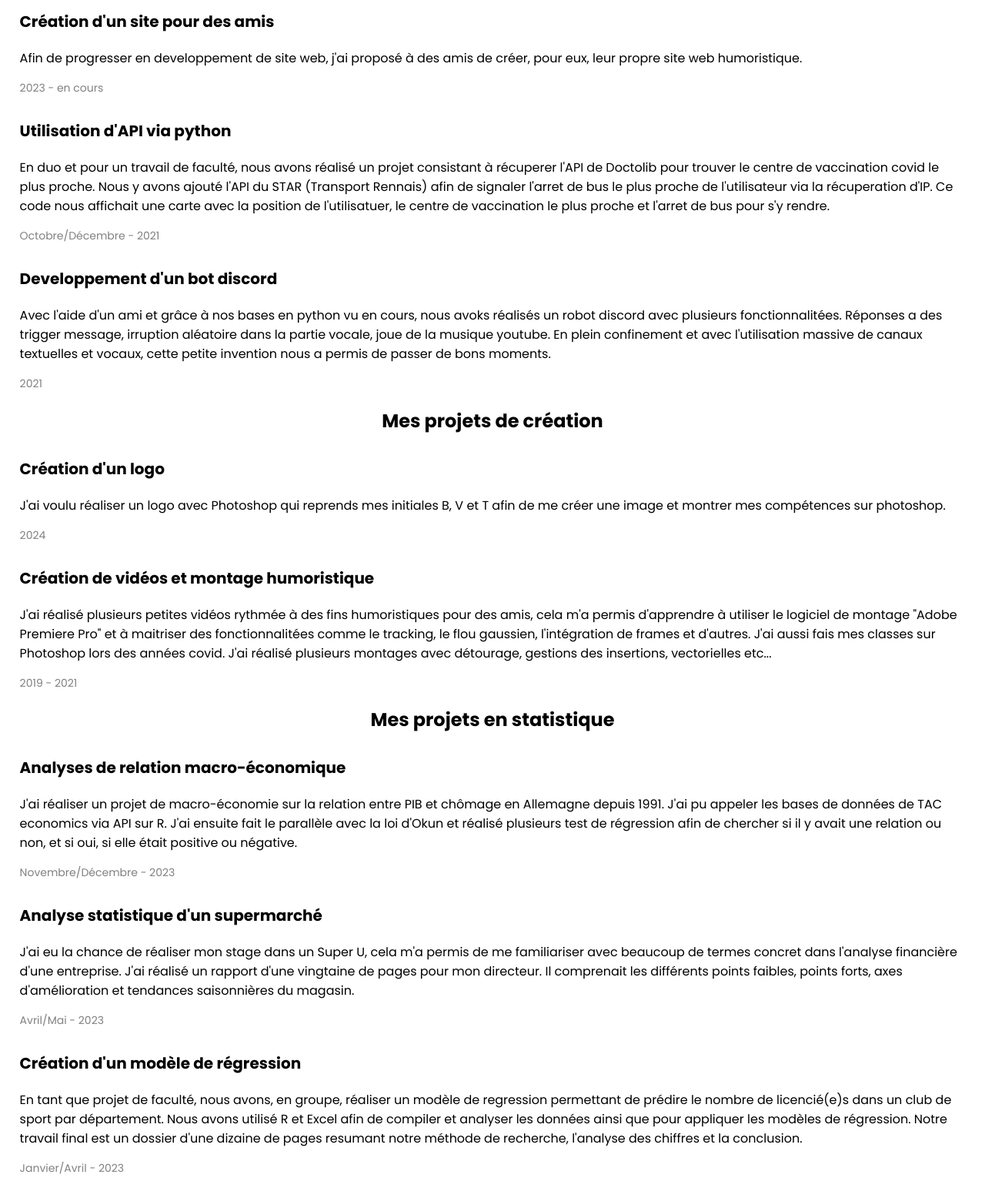
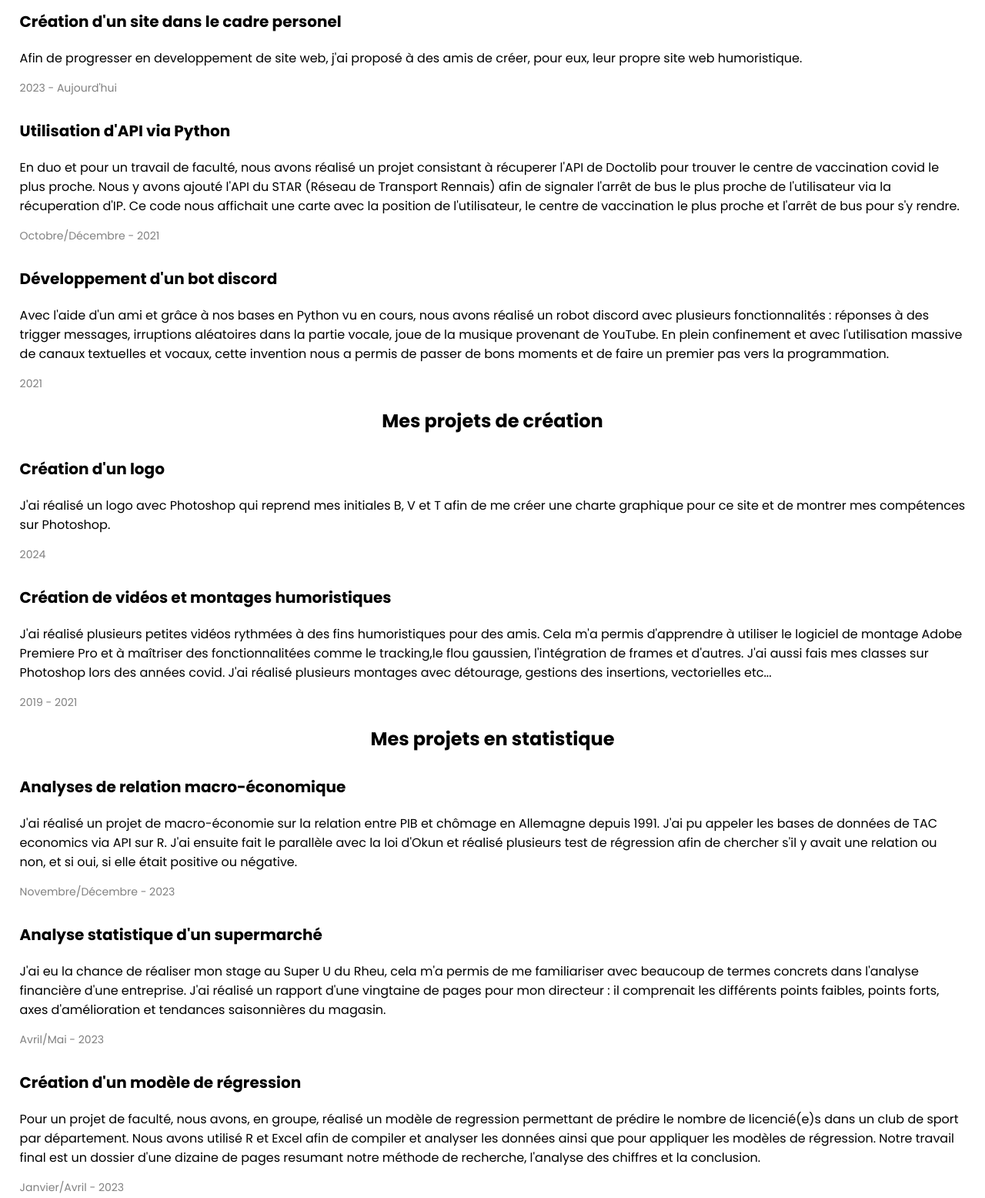
Before and after one commit to briacvt/briacvt.github.io, a plain HTML site: page projets.html in a window 1280 px wide. Shown: the part 462-2018 px from the top of the page at 77% size. Drawn offline with Linux system fonts and the light colour scheme.

Commit message:
Add files via upload

```diff
--- a/projets.html
+++ b/projets.html
@@ -36,36 +36,30 @@
     <div class="section-container" id="developpement">
       <section>
 
-        <h2> Mes projets de developpement</h2>
+        <h2> Mes projets de développement</h2>
 
         <h3>Création de ce site</h3>
-        <p>Developpement de mon site portfolio en HTML/CSS afin de centraliser et faciliter l'accès à mes experiences,
-          mes
-          projets et mon parcours personnel. </p>
+        <p>Développement de mon site portfolio en HTML/CSS afin de centraliser et faciliter l'accès à mes expériences,
+          mes projets et mon parcours personnel. </p>
         <p class="date"> 2024 </p>
 
-        <h3> Création d'un site pour des amis</h3>
-        <p> Afin de progresser en developpement de site web, j'ai proposé à des amis de créer, pour eux, leur propre
-          site
-          web humoristique. </p>
-        <p class="date"> 2023 - en cours </p>
+        <h3>Création d'un site dans le cadre personel</h3>
+        <p>Afin de progresser en developpement de site web, j'ai proposé à des amis de créer, pour eux, leur propre
+          site web humoristique.</p>
+        <p class="date"> 2023 - Aujourd'hui </p>
 
-        <h3> Utilisation d'API via python </h3>
+        <h3>Utilisation d'API via Python</h3>
         <p>En duo et pour un travail de faculté, nous avons réalisé un projet consistant à récuperer l'API de Doctolib
-          pour trouver
-          le centre de vaccination covid le plus proche. Nous y avons ajouté l'API du STAR (Transport Rennais) afin de
-          signaler l'arret de bus le plus proche de l'utilisateur
-          via la récuperation d'IP. Ce code nous affichait une carte avec la position de l'utilisatuer, le centre de
-          vaccination le plus proche et l'arret de bus pour s'y rendre. </p>
+          pour trouver le centre de vaccination covid le plus proche. Nous y avons ajouté l'API du STAR (Réseau de Transport Rennais) afin de
+          signaler l'arrêt de bus le plus proche de l'utilisateur via la récuperation d'IP. Ce code nous affichait une carte avec la position de l'utilisateur, le centre de
+          vaccination le plus proche et l'arrêt de bus pour s'y rendre. </p>
         <p class="date"> Octobre/Décembre - 2021 </p>
 
-        <h3>Developpement d'un bot discord</h3>
-        <p>Avec l'aide d'un ami et grâce à nos bases en python vu en cours, nous avoks réalisés un robot discord avec
-          plusieurs fonctionnalitées. Réponses a des trigger message, irruption aléatoire dans la partie vocale, joue de
-          la
-          musique youtube. En plein confinement et avec l'utilisation massive de canaux textuelles et vocaux, cette
-          petite
-          invention nous a permis de passer de bons moments. </p>
+        <h3>Développement d'un bot discord</h3>
+        <p>Avec l'aide d'un ami et grâce à nos bases en Python vu en cours, nous avons réalisé un robot discord avec
+          plusieurs fonctionnalités : réponses à des trigger messages, irruptions aléatoires dans la partie vocale, joue de
+          la musique provenant de YouTube. En plein confinement et avec l'utilisation massive de canaux textuelles et vocaux, cette
+          invention nous a permis de passer de bons moments et de faire un premier pas vers la programmation. </p>
         <p class="date"> 2021 </p>
 
       </section>
@@ -75,17 +69,14 @@
           <h2> Mes projets de création</h2>
 
           <h3>Création d'un logo </h3>
-          <p>J'ai voulu réaliser un logo avec Photoshop qui reprends mes initiales B, V et T afin de me créer une image
-            et
-            montrer mes compétences sur photoshop. </p>
+          <p>J'ai réalisé un logo avec Photoshop qui reprend mes initiales B, V et T afin de me créer une charte graphique pour ce site
+            et de montrer mes compétences sur Photoshop. </p>
           <p class="date"> 2024 </p>
 
-          <h3>Création de vidéos et montage humoristique</h3>
-          <p>J'ai réalisé plusieurs petites vidéos rythmée à des fins humoristiques pour des amis, cela m'a permis
-            d'apprendre
-            à utiliser le logiciel de montage "Adobe Premiere Pro" et à maitriser des fonctionnalitées comme le
-            tracking,
-            le flou gaussien, l'intégration de frames et d'autres.
+          <h3>Création de vidéos et montages humoristiques</h3>
+          <p>J'ai réalisé plusieurs petites vidéos rythmées à des fins humoristiques pour des amis. Cela m'a permis
+            d'apprendre à utiliser le logiciel de montage Adobe Premiere Pro et à maîtriser des fonctionnalitées comme le
+            tracking,le flou gaussien, l'intégration de frames et d'autres.
             J'ai aussi fais mes classes sur Photoshop lors des années covid. J'ai réalisé plusieurs montages avec
             détourage, gestions des insertions, vectorielles etc...
           </p>
@@ -98,38 +89,30 @@
             <h2> Mes projets en statistique</h2>
 
             <h3> Analyses de relation macro-économique </h3>
-            <p> J'ai réaliser un projet de macro-économie sur la relation entre PIB et chômage en Allemagne depuis 1991.
+            <p> J'ai réalisé un projet de macro-économie sur la relation entre PIB et chômage en Allemagne depuis 1991.
               J'ai pu appeler les bases de données de TAC economics via API sur R.
               J'ai ensuite fait le parallèle avec la loi d'Okun et réalisé plusieurs test de régression afin de chercher
-              si
-              il y avait une relation ou non, et si oui, si elle était positive ou négative.
+              s'il y avait une relation ou non, et si oui, si elle était positive ou négative.
             </p>
             <p class="date"> Novembre/Décembre - 2023</p>
 
             <h3> Analyse statistique d'un supermarché </h3>
-            <p> J'ai eu la chance de réaliser mon stage dans un Super U, cela m'a permis de me familiariser avec
-              beaucoup de
-              termes concret dans
-              l'analyse financière d'une entreprise. J'ai réalisé un rapport d'une vingtaine de pages pour mon
-              directeur. Il
-              comprenait les différents
-              points faibles, points forts, axes d'amélioration et tendances saisonnières du magasin. </p>
+            <p> J'ai eu la chance de réaliser mon stage au Super U du Rheu, cela m'a permis de me familiariser avec
+              beaucoup de termes concrets dans l'analyse financière d'une entreprise. J'ai réalisé un rapport d'une vingtaine de pages pour mon
+              directeur : il comprenait les différents points faibles, points forts, axes d'amélioration et tendances saisonnières du magasin. </p>
             <p class="date"> Avril/Mai - 2023</p>
 
             <h3> Création d'un modèle de régression </h3>
-            <p> En tant que projet de faculté, nous avons, en groupe, réaliser un modèle de regression permettant de
-              prédire
-              le nombre de licencié(e)s dans un club de sport
-              par département. Nous avons utilisé R et Excel afin de compiler et analyser les données ainsi que pour
+            <p> Pour un projet de faculté, nous avons, en groupe, réalisé un modèle de regression permettant de
+              prédire le nombre de licencié(e)s dans un club de sport par département.
+              Nous avons utilisé R et Excel afin de compiler et analyser les données ainsi que pour
               appliquer les modèles de régression.
               Notre travail final est un dossier d'une dizaine de pages resumant notre méthode de recherche, l'analyse
-              des
-              chiffres et la conclusion.
+              des chiffres et la conclusion.
             </p>
             <p class="date"> Janvier/Avril - 2023</p>
 
           </section>
-
 
   </section>
 
```
